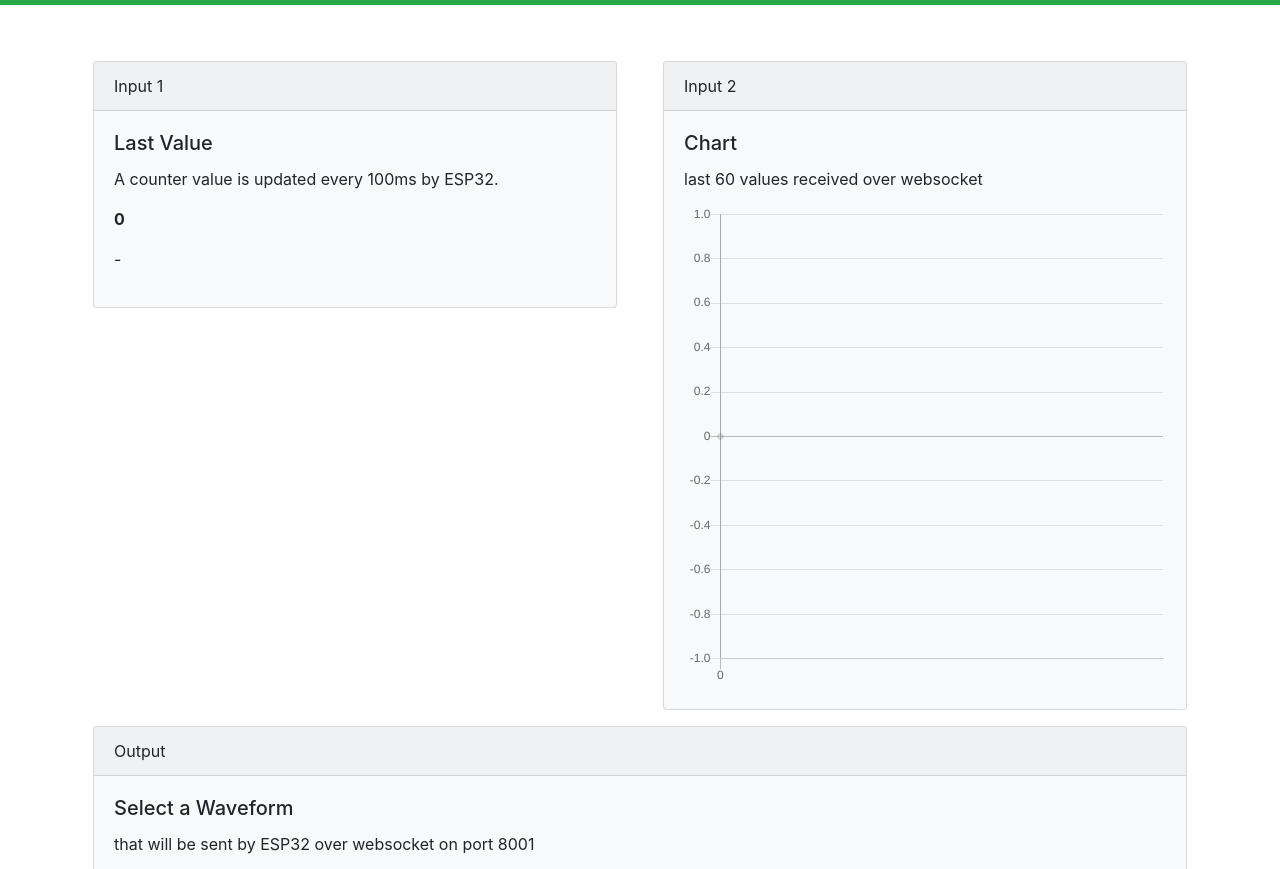
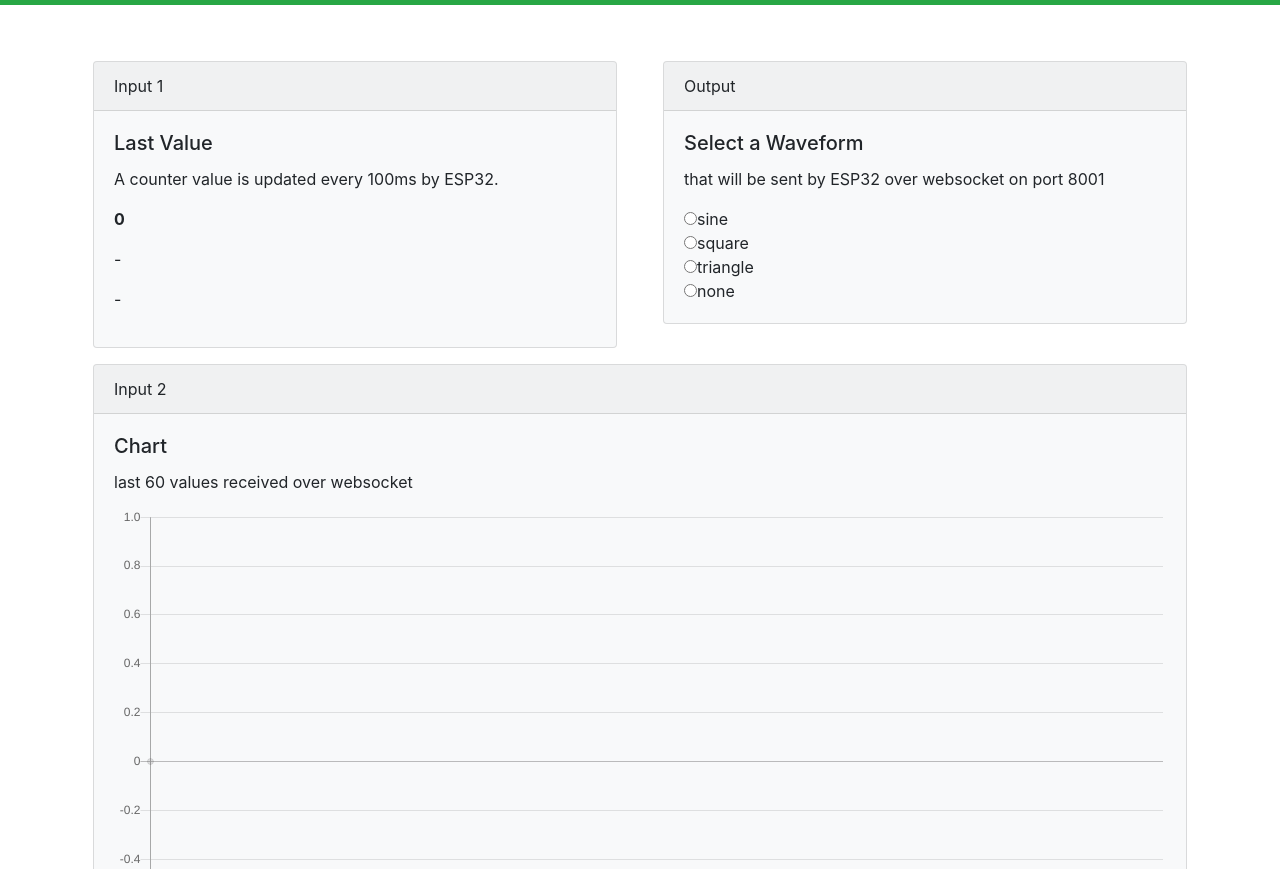
Before and after one commit to DominikN/husarnet-esp32-default, a plain HTML site: page index.html in a window 1280 px wide. Shown: the part 67-936 px from the top of the page. Drawn offline with nearby package versions, Linux system fonts and the light colour scheme.

Commit message:
code refactor

```diff
--- a/default.js
+++ b/default.js
@@ -53,7 +53,7 @@ function WebSocketBegin() {
 
             //create a JSON object
             var jsonObject = JSON.parse(evt.data);
-            //var type = jsonObject.output_type;
+            var type = jsonObject.output_type;
             var timestamp = jsonObject.timestamp;
             var value = jsonObject.value;
 
@@ -63,13 +63,12 @@ function WebSocketBegin() {
             var seconds = "0" + date.getSeconds();
             var miliseconds = "0" + date.getMilliseconds();
 
+            document.getElementById("cnt").innerText = value;
             document.getElementById("lastTimestamp").innerText = hours + ':' + minutes.substr(-2) + ':' + seconds.substr(-2);
-            document.getElementById("cnt").innerText = value;
+            document.getElementById("lastWaveform").innerText = type;
 
-            // waveformChart.data.labels[cnt] = cnt;
-            // waveformChart.data.datasets[0].data[cnt] = value;
 
-            cnt = cnt + 1;
+            //display only last 100 samples
             if (cnt > 100) {
                 waveformChart.data.labels.push(cnt);
                 waveformChart.data.labels.splice(0, 1);
@@ -86,6 +85,7 @@ function WebSocketBegin() {
                 });
             }
             waveformChart.update();
+            cnt = cnt + 1;
         };
 
         ws.onclose = function () {
--- a/index.html
+++ b/index.html
@@ -43,23 +43,12 @@
               <p id="lastTimestamp">
                 -
               </p>
+              <p id="lastWaveform">
+                -
+              </p>
             </div>
           </div>
         </div>
-        <div class="col">
-          <div class="card bg-light m-2" style="min-height: 15rem;">
-            <div class="card-header">Input 2</div>
-            <div class="card-body">
-              <h5 class="card-title">Chart</h5>
-              <p class="card-text">
-                last 60 values received over websocket
-              </p>
-              <canvas id="myCanvas" width="400" height="400"></canvas>
-            </div>
-          </div>
-        </div>
-      </div>
-      <div class="row">
         <div class="col">
           <div class="card bg-light m-2">
             <div class="card-header">Output</div>
@@ -76,6 +65,22 @@
               </form>
             </div>
           </div>
+
+
+        </div>
+      </div>
+      <div class="row">
+        <div class="col">
+          <div class="card bg-light m-2" style="min-height: 15rem;">
+            <div class="card-header">Input 2</div>
+            <div class="card-body">
+              <h5 class="card-title">Chart</h5>
+              <p class="card-text">
+                last 60 values received over websocket
+              </p>
+              <canvas id="myCanvas" width="400" height="200"></canvas>
+            </div>
+          </div>
         </div>
       </div>
     </div>
```
Also changed, not shown: 2 other files.
